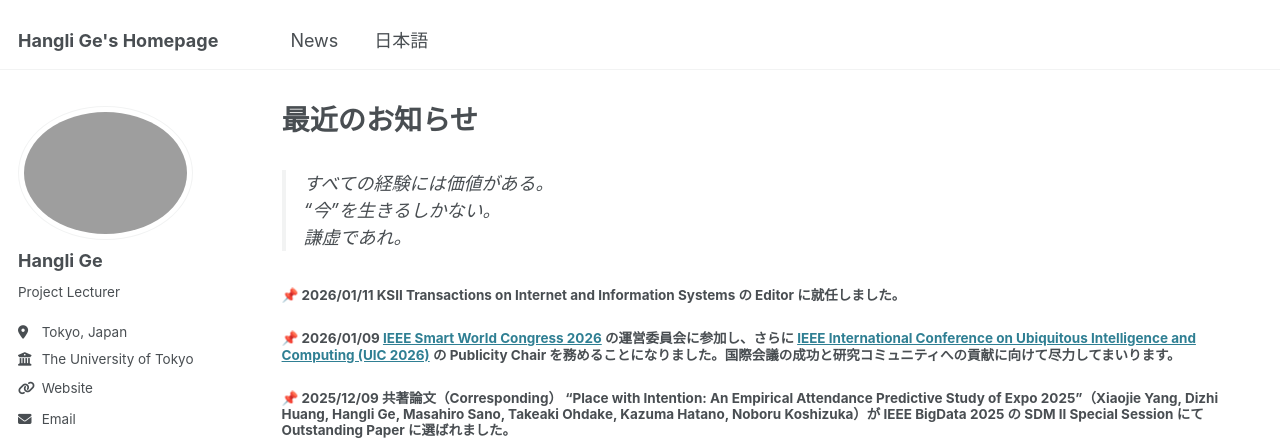
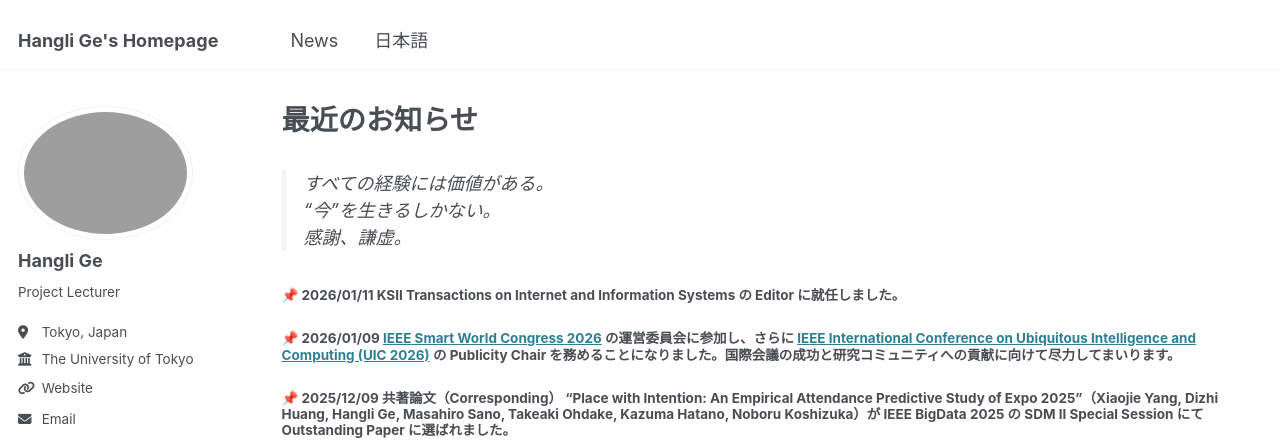
Before and after one commit to christie888/christie888.github.io, a Jekyll site: the page built from _pages/post_jp.md, in a window 1280 px wide and 900 px high. Shown: the top 440 px of the window. Built offline with Jekyll 4.4.1, drawn with Linux system fonts in a browser that asks for light colours; some web fonts are replaced.

Commit message:
Update post_jp.md

```diff
--- a/_pages/post_jp.md
+++ b/_pages/post_jp.md
@@ -5,7 +5,7 @@ permalink: post_jp/
 ---
 >すべての経験には価値がある。
 <br>“今”を生きるしかない。
-<br>謙虚であれ。
+<br>感謝、謙虚。
 
 ##### 📌 2026/01/11 KSII Transactions on Internet and Information Systems の Editor に就任しました。
 
```
